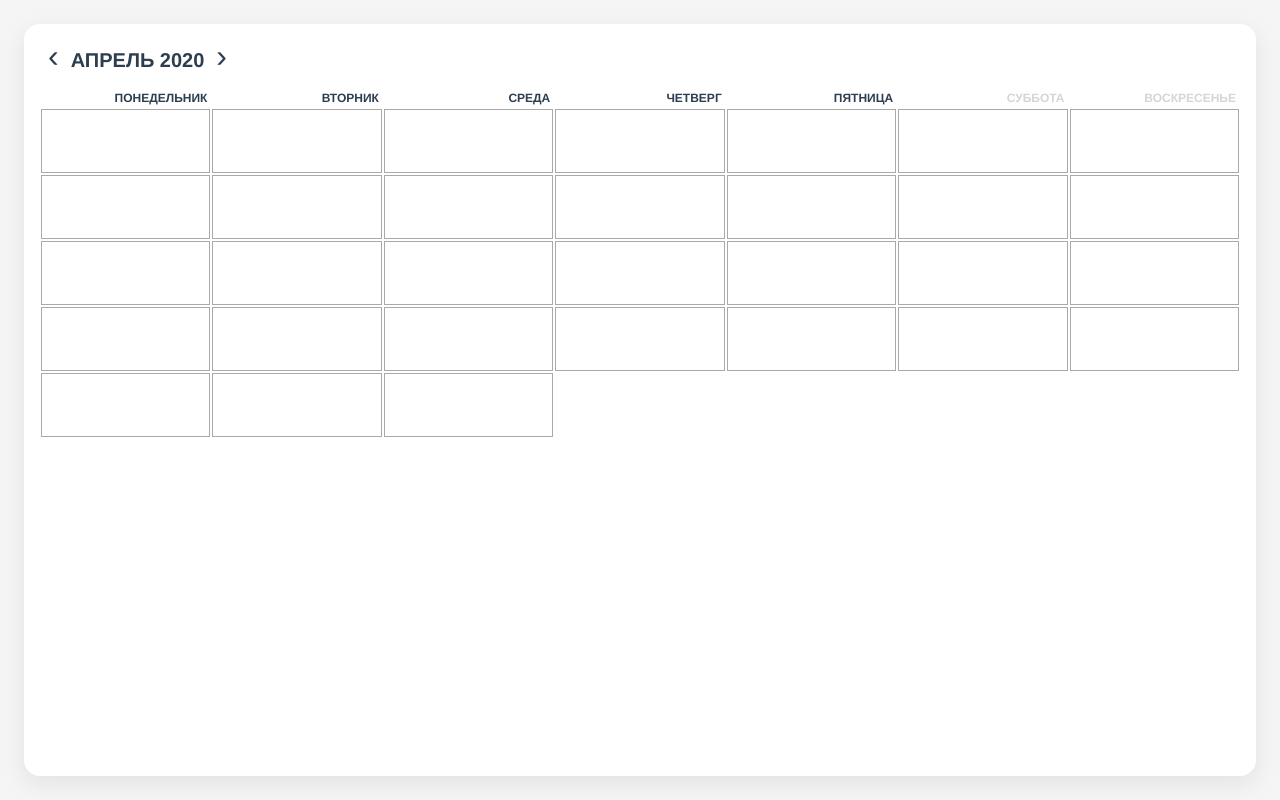
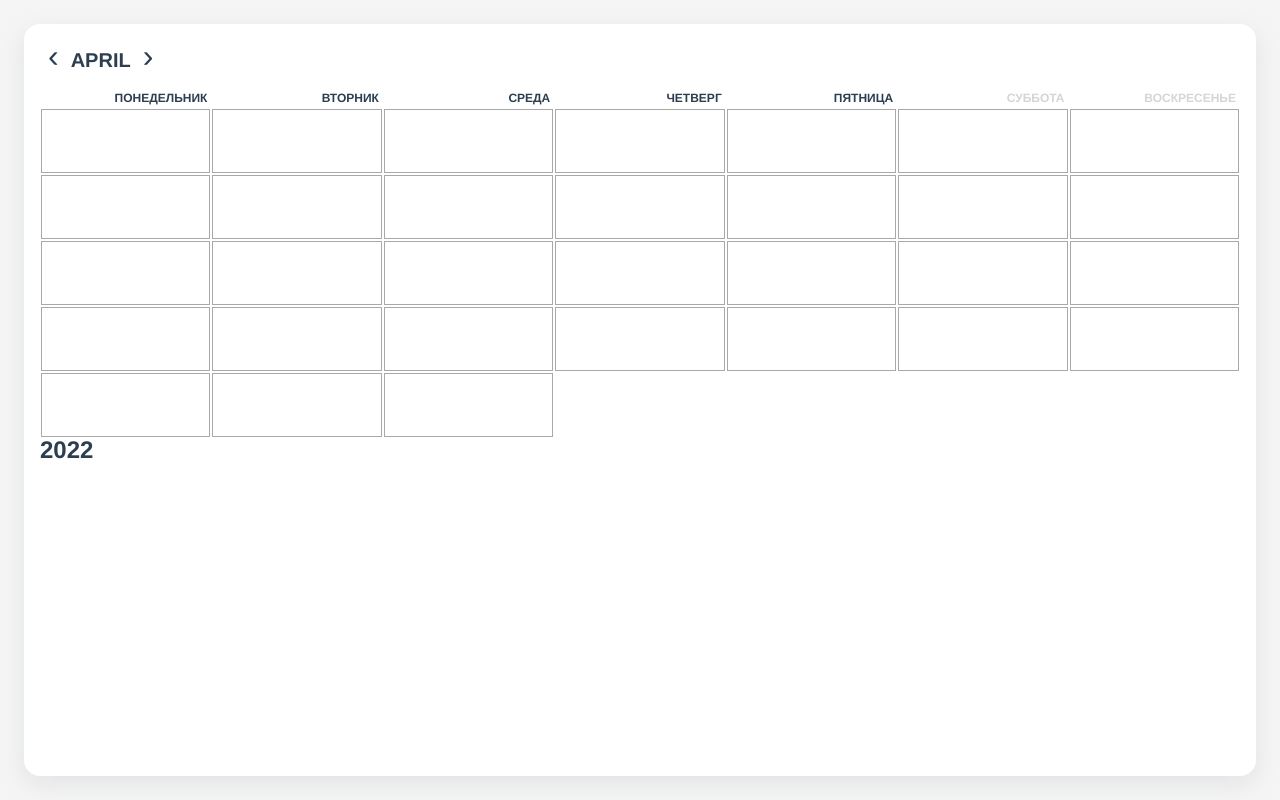
Before and after one commit to mccrush/testcalen, a Vue app: page / in a window 1280 px wide. Built offline with nearby package versions, Linux system fonts and the light colour scheme.

Commit message:
Add Moment js

```diff
--- a/package.json
+++ b/package.json
@@ -7,6 +7,7 @@
     "build": "vue-cli-service build"
   },
   "dependencies": {
+    "moment": "^2.29.2",
     "vue": "^3.2.13"
   },
   "devDependencies": {
--- a/src/components/TestCalen.vue
+++ b/src/components/TestCalen.vue
@@ -2,7 +2,10 @@
   <div id="testCalen">
     <div class="row row-select">
       <div class="btn btn-left">&lsaquo;</div>
-      <div id="month-name">Апрель 2020</div>
+      <div id="month-name">
+        {{ selectMonth }}
+        <span v-if="selectYear !== tecYear">{{ selectYear }}</span>
+      </div>
       <div class="btn btn-right">&rsaquo;</div>
     </div>
     <div class="row row-days-name">
@@ -18,10 +21,13 @@
     <div class="row row-calendar">
       <div v-for="i in 31" :key="'day-' + i" class="day"></div>
     </div>
+    <h2>{{ tecYear }}</h2>
   </div>
 </template>
 
 <script>
+import moment from "moment";
+
 export default {
   data() {
     return {
@@ -34,7 +40,14 @@ export default {
         "Суббота",
         "Воскресенье",
       ],
+      tecYear: moment().format("YYYY"),
+      tecMonth: moment().format("MMMM"),
+      selectYear: moment().format("YYYY") || "",
+      selectMonth: moment().format("MMMM") || "",
     };
+  },
+  mounted() {
+    moment.locale("ru");
   },
 };
 </script>
@@ -47,6 +60,8 @@ export default {
   height: calc(100vh - 48px);
   padding: 16px;
 }
+
+/* Строка смены месяца */
 
 .row-select {
   display: flex;
@@ -69,6 +84,8 @@ export default {
   text-transform: uppercase;
 }
 
+/* Строка дней недели */
+
 .row-days-name {
   display: flex;
   margin-top: 16px;
@@ -84,6 +101,8 @@ export default {
   text-transform: uppercase;
   width: calc(100% / 7); /* 14.28%; */
 }
+
+/* Строка календаря */
 
 .row-calendar {
   display: flex;
```
Also changed, not shown: 1 other file (tests, documents, lock files or other folders).
